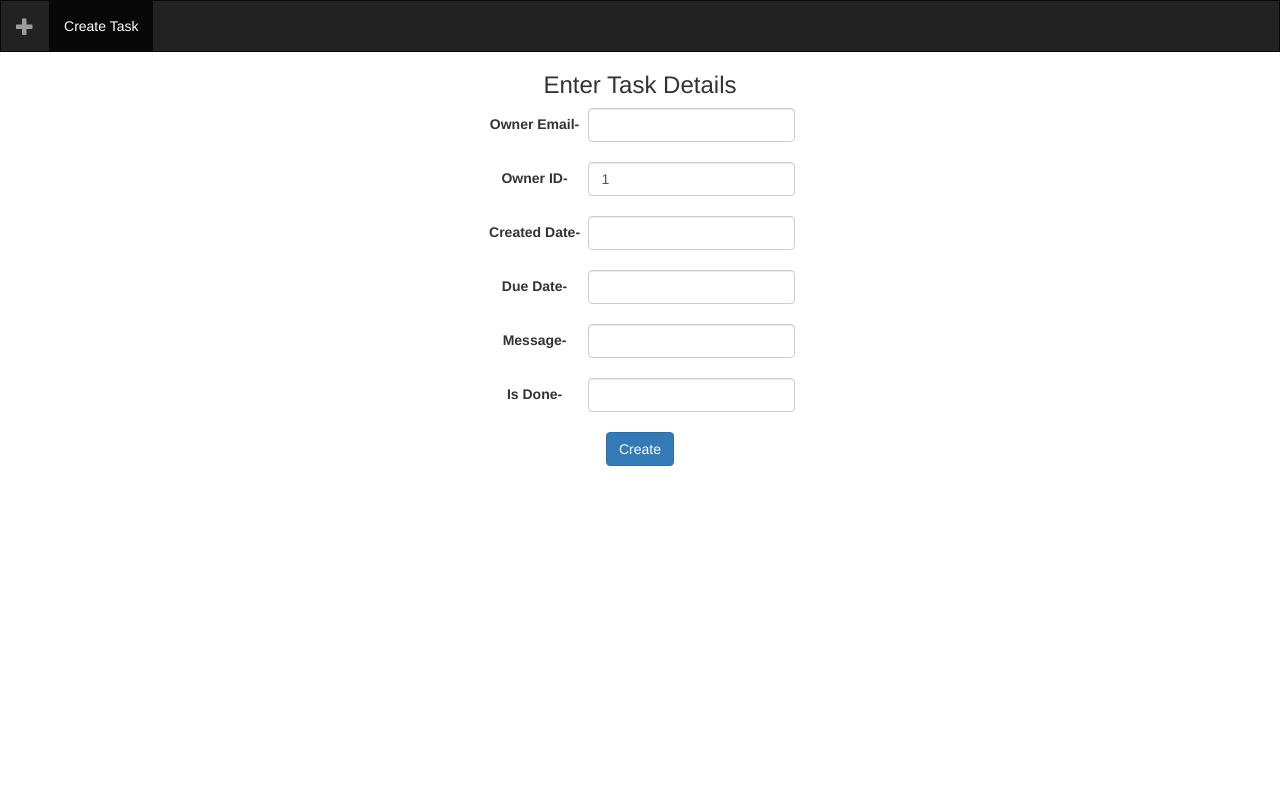
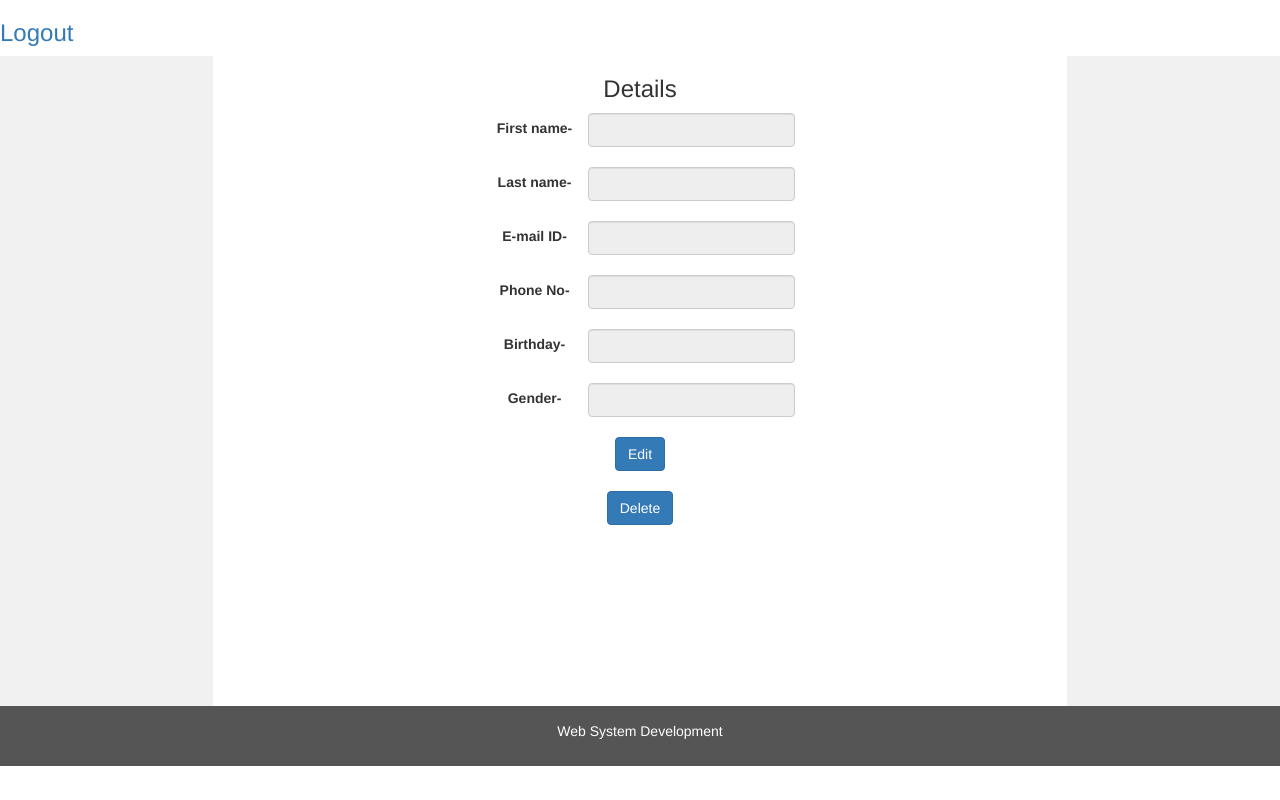
Before and after one commit to Sush3006/Project_2, a PHP site: template pages/show_accounts.php in a window 1280 px wide. Run offline with PHP 8.4, Linux system fonts and the light colour scheme; the template is opened without the code that fills it, so the values that code supplies are empty; the visitor is signed in with stand-in values (Sample User, id 1); some libraries are stand-ins or nearby versions.

Commit message:
changes made1

```diff
--- a/pages/all_tasks.php
+++ b/pages/all_tasks.php
@@ -77,7 +77,7 @@
 <?php
 $a='';
 $a.='<center>';
-$a.='<h2>Pending Tasks</h2><br>';
+$a.='<h2>Tasks</h2><br>';
 $a.='<a href="index.php?page=tasks&action=create">Create New Task</a>';
 if($data==FALSE){
   $a.='<br>No records found';
--- a/pages/show_accounts.php
+++ b/pages/show_accounts.php
@@ -7,31 +7,31 @@
   <link rel="stylesheet" href="https://maxcdn.bootstrapcdn.com/bootstrap/3.3.7/css/bootstrap.min.css">
   <script src="https://ajax.googleapis.com/ajax/libs/jquery/3.2.1/jquery.min.js"></script>
   <script src="https://maxcdn.bootstrapcdn.com/bootstrap/3.3.7/js/bootstrap.min.js"></script>
-  </head> <style>
-    /* Remove the navbar's default margin-bottom and rounded borders */
+  <style>
+
     .navbar {
       margin-bottom: 0;
       border-radius: 0;
     }
 
-    /* Set height of the grid so .sidenav can be 100% (adjust as needed) */
+
     .row.content {height: 650px}
 
-    /* Set gray background color and 100% height */
+
     .sidenav {
       padding-top: 20px;
-      background-color:  #99ffcc;
+      background-color: #f1f1f1;
       height: 100%;
     }
 
-    /* Set black background color, white text and some padding */
+
     footer {
-      background-color:#99ffcc;
+      background-color: #555;
       color: white;
       padding: 15px;
     }
 
-    /* On small screens, set height to 'auto' for sidenav and grid */
+
     @media screen and (max-width: 767px) {
       .sidenav {
         height: auto;
@@ -48,73 +48,75 @@
       width:100px;
     }
   </style>
-
-<body><nav class="navbar navbar-inverse">
-  <div class="container-fluid">
-    <div class="navbar-header">
-      <button type="button" class="navbar-toggle" data-toggle="collapse" data-target="#myNavbar">
-        <span class="icon-bar"></span>
-        <span class="icon-bar"></span>
-        <span class="icon-bar"></span>
-      </button>
-      <a class="navbar-brand" href="#"><span class="glyphicon glyphicon-plus"></span></a>
-    </div>
-    <div class="collapse navbar-collapse" id="myNavbar">
-      <ul class="nav navbar-nav">
-        <li class="active"><a href="#">Create Task</a></li>
-      </ul>
-    </div>
-  </div>
-</nav>
-
-<center>
-
-    <h3> Enter Task Details </h3>
-
-<form action="index.php?page=tasks&action=store&id=" method="post" id="form1" class = "form-inline">
-
-<div class = "form-group">
-<label>Owner Email-</label>
-<input type="text" class="form-control" name="owneremail" value="">
-</div>
-<br><br>
-
-<div class = "form-group">
-<label>Owner ID-</label>
-<input type="text" class="form-control" name="ownerid" value="<?php session_start(); echo $_SESSION["userID"]; ?>">
-</div>
-<br><br>
+</head>
 
 
-<div class = "form-group">
-<label>Created Date-</label>
-<input type="text" class="form-control" name="createddate" value="">
-</div>
-<br><br>
+<body text-align:center>
 
-<div class = "form-group">
-<label>Due Date-</label>
-<input type="text" class="form-control" name="duedate" value="">
-</div>
-<br><br>
+<h3><a href="index.php?page=accounts&action=logout">Logout</a></h3>
 
-<div class = "form-group">
-<label>Message-</label>
-<input type="text" class="form-control" name="message" value="">
-</div>
-<br><br>
+<div class="container-fluid text-center">
+  <div class="row content">
+    <div class="col-sm-2 sidenav">
+    </div>
+    <div class="col-sm-8 text-center">
+    <h3> Details </h3>
+<form action="index.php?page=accounts&action=edit&id=<?php echo $data->id; ?>" method="post" class = "form-inline">
 
-<div class = "form-group">
-<label>Is Done-</label>
-<input type="text" class="form-control" name="isdone" value="">
-</div>
-<br><br>
+    <div class = "form-group">
+    <label>First name-</label>
+    <input type="text" class="form-control" name="fname" value="<?php echo $data->fname; ?>"readonly>
+    </div><br><br>
 
-<button type="submit" class="btn btn-primary" form="form1" value="create">Create</button>
+    <div class = "form-group" align="center">
+    <label>Last  name-</label>
+    <input type="text" class="form-control" name="lname" value="<?php echo $data->lname; ?>"readonly>
+    </div><br><br>
+
+    <div class = "form-group" align="center">
+    <label>E-mail  ID-</label>
+    <input type="text" class="form-control" name="email" value="<?php echo $data->email; ?>"readonly>
+    </div><br><br>
+
+    <div class = "form-group" align="center">
+    <label>Phone No-</label>
+    <input type="text" class="form-control" name="phone" value="<?php echo $data->phone; ?>"readonly>
+    </div><br><br>
+
+    <div class = "form-group" align="center">
+    <label>Birthday-</label>
+    <input type="text" class="form-control" name="birthday" value="<?php echo $data->birthday; ?>"readonly>
+    </div><br><br>
+
+    <div class = "form-group" align="center">
+    <label>Gender-</label>
+    <input type="text" class="form-control" name="gender" value="<?php echo $data->gender; ?>"readonly>
+    </div>
+    <br>
+    <br>
+
+    <input type="submit" class="btn btn-primary" value="Edit">
+    <br>
+    <br>
 </form>
 
 
-</center>
+<form action="index.php?page=accounts&action=delete&id=<?php echo $data->id; ?> " method="post" id="form1">
+    <button type="submit" class="btn btn-primary" form="form1" value="delete">Delete</button>
+</form>
+</div>
+
+<div class="col-sm-2 sidenav">
+    </div>
+  </div>
+</div>
+
+<footer class="container-fluid text-center">
+  <p>Web System Development</p>
+</footer>
+
+
+
 <script src="js/scripts.js"></script>
 </body>
 </html>
```
Also changed, not shown: pages/create_task.php (+48 -27 lines), pages/edit_account.php (+7 -4 lines), pages/edit_task.php (+62 -0 lines), pages/error.php (+62 -0 lines), pages/show_task.php (+77 -13 lines).
